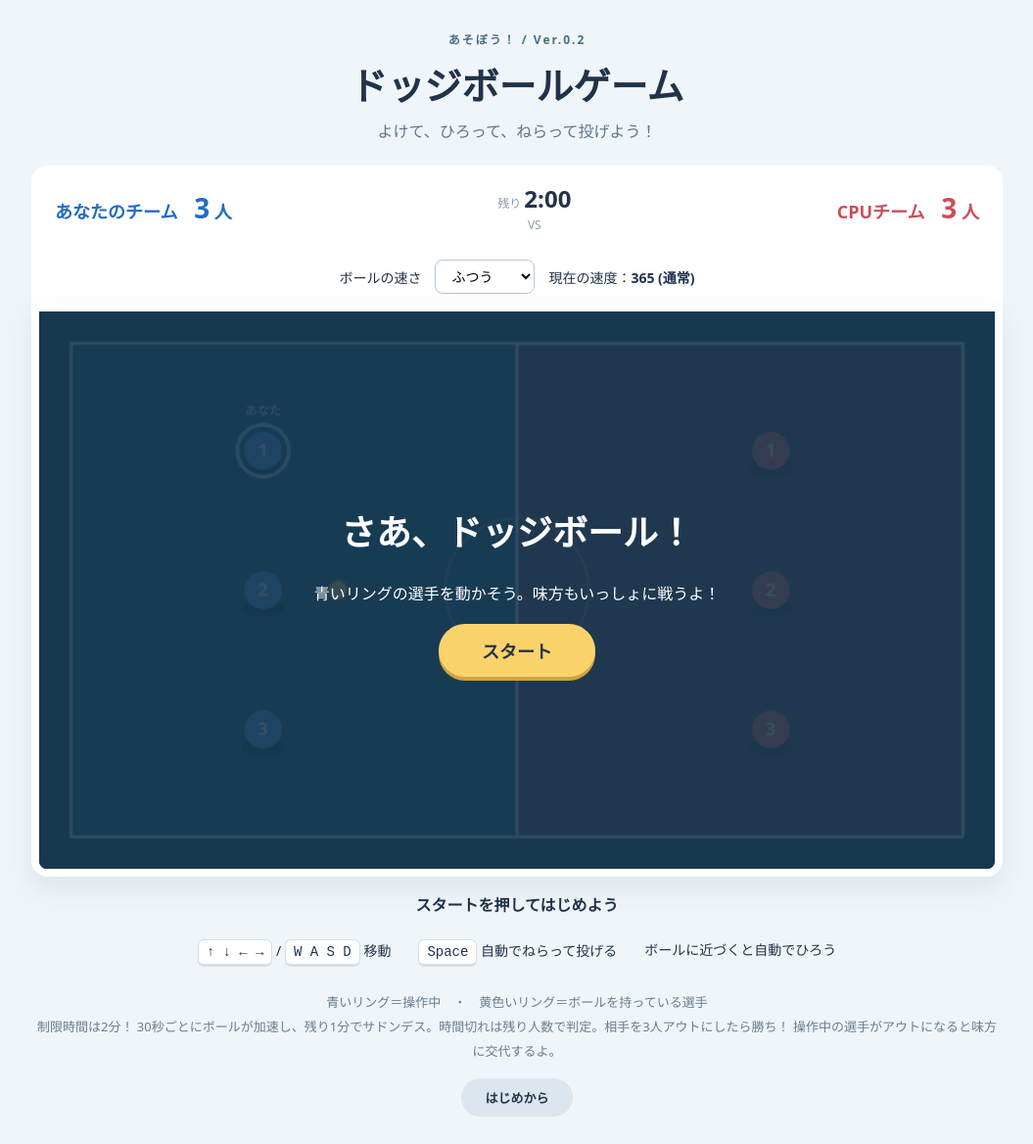
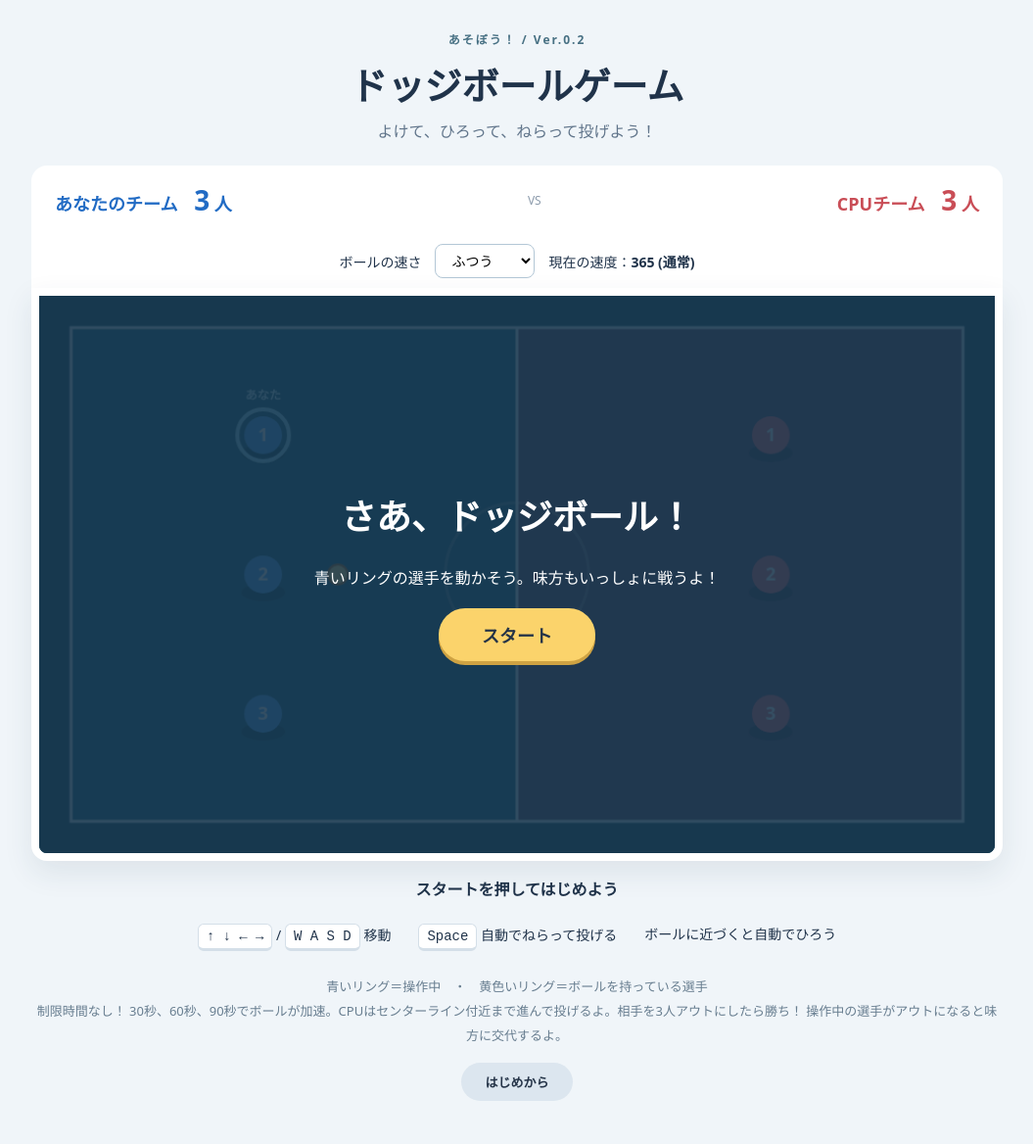
Before and after one commit to sekobass/dodgeball-game, a plain HTML site: page index.html in a window 1280 px wide. Shown: the whole page at 98% size, without its empty margins (112-1167 px from the left). Drawn offline with Linux system fonts and the light colour scheme.

Commit message:
Remove countdown from the game UI

```diff
--- a/index.html
+++ b/index.html
@@ -3,11 +3,11 @@
 <head><meta charset="utf-8"><meta name="viewport" content="width=device-width,initial-scale=1"><title>ドッジボールゲーム</title><link rel="stylesheet" href="style.css"><script src="game.js" defer></script></head>
 <body><main>
 <header><span class="badge">あそぼう！ / Ver.0.2</span><h1>ドッジボールゲーム</h1><p>よけて、ひろって、ねらって投げよう！</p></header>
-<section class="score" aria-label="残り人数"><strong class="blue">あなたのチーム <span id="blueCount">3</span> 人</strong><span class="match-clock">残り <strong id="timer">2:00</strong><br>VS</span><strong class="red">CPUチーム <span id="redCount">3</span> 人</strong></section>
+<section class="score" aria-label="残り人数"><strong class="blue">あなたのチーム <span id="blueCount">3</span> 人</strong><span>VS</span><strong class="red">CPUチーム <span id="redCount">3</span> 人</strong></section>
 <div class="game-settings"><label for="speedSetting">ボールの速さ</label><select id="speedSetting"><option value="290">ゆっくり</option><option value="365" selected>ふつう</option><option value="440">はやい</option></select><span>現在の速度：<strong id="ballSpeed">365 (通常)</strong></span></div>
 <div class="arena"><canvas id="court" width="960" height="560" aria-label="左が青チーム、右が赤チームのドッジボールコート"></canvas><div id="overlay"><h2 id="message">さあ、ドッジボール！</h2><p id="detail">青いリングの選手を動かそう。味方もいっしょに戦うよ！</p><button id="start">スタート</button></div></div>
 <p id="status" role="status" aria-live="polite">スタートを押してはじめよう</p>
 <section class="help"><p><kbd>↑ ↓ ← →</kbd> / <kbd>W A S D</kbd> 移動</p><p><kbd>Space</kbd> 自動でねらって投げる</p><p>ボールに近づくと自動でひろう</p></section>
-<footer>青いリング＝操作中　・　黄色いリング＝ボールを持っている選手<br>制限時間は2分！ 30秒ごとにボールが加速し、残り1分でサドンデス。時間切れは残り人数で判定。相手を3人アウトにしたら勝ち！ 操作中の選手がアウトになると味方に交代するよ。</footer>
+<footer>青いリング＝操作中　・　黄色いリング＝ボールを持っている選手<br>制限時間なし！ 30秒、60秒、90秒でボールが加速。CPUはセンターライン付近まで進んで投げるよ。相手を3人アウトにしたら勝ち！ 操作中の選手がアウトになると味方に交代するよ。</footer>
 <button id="restart" class="secondary">はじめから</button>
 </main></body></html>
```
